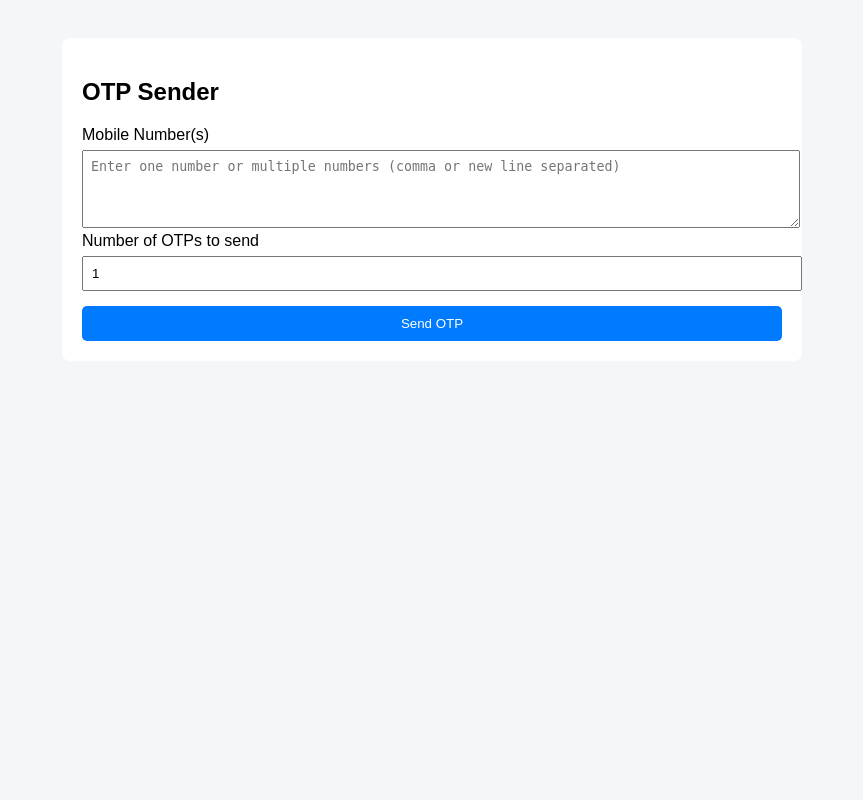
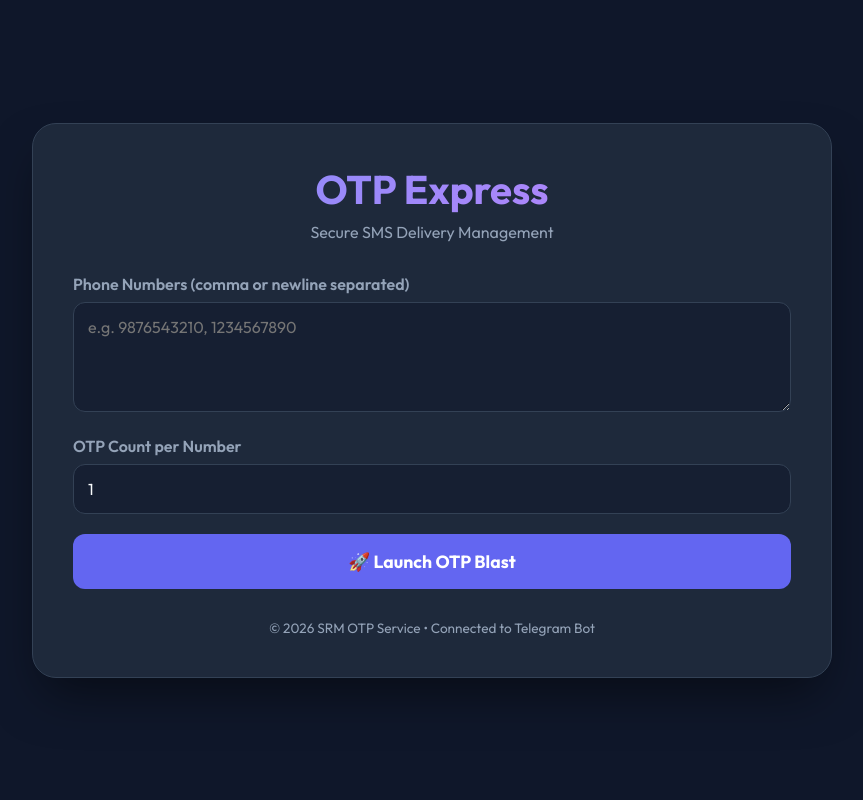
Before and after one commit to Rahul09099/srmu_brute, a Flask app: template templates/index.html in a window 1280 px wide. Shown: the whole page, without its empty margins (208-1071 px from the left). Run offline with Flask 3, Linux system fonts and the light colour scheme; the template is opened without the code that fills it, so the values that code supplies are empty.

Commit message:
Update index.html

```diff
--- a/templates/index.html
+++ b/templates/index.html
@@ -2,93 +2,228 @@
 <html lang="en">
 <head>
     <meta charset="UTF-8">
-    <title>OTP Sender Dashboard</title>
+    <meta name="viewport" content="width=device-width, initial-scale=1.0">
+    <title>OTP Express | SMS Dashboard</title>
+    <link href="https://fonts.googleapis.com/css2?family=Outfit:wght@300;400;600;700&display=swap" rel="stylesheet">
     <style>
+        :root {
+            --primary: #6366f1;
+            --primary-hover: #4f46e5;
+            --bg: #0f172a;
+            --card-bg: #1e293b;
+            --text: #f8fafc;
+            --text-dim: #94a3b8;
+            --success: #10b981;
+            --error: #ef4444;
+            --border: #334155;
+        }
+
+        * {
+            margin: 0;
+            padding: 0;
+            box-sizing: border-box;
+            font-family: 'Outfit', sans-serif;
+        }
+
         body {
-            font-family: Arial, sans-serif;
-            background: #f4f6f9;
-            padding: 30px;
+            background-color: var(--bg);
+            color: var(--text);
+            min-height: 100vh;
+            display: flex;
+            justify-content: center;
+            align-items: center;
+            padding: 20px;
         }
-        .box {
-            background: #fff;
-            padding: 20px;
-            max-width: 700px;
-            margin: auto;
-            border-radius: 8px;
+
+        .container {
+            width: 100%;
+            max-width: 800px;
+            background: var(--card-bg);
+            padding: 40px;
+            border-radius: 24px;
+            box-shadow: 0 25px 50px -12px rgba(0, 0, 0, 0.5);
+            border: 1px solid var(--border);
+            backdrop-filter: blur(10px);
         }
+
+        h1 {
+            font-size: 2.5rem;
+            font-weight: 700;
+            margin-bottom: 8px;
+            text-align: center;
+            background: linear-gradient(135deg, #818cf8 0%, #c084fc 100%);
+            -webkit-background-clip: text;
+            -webkit-text-fill-color: transparent;
+        }
+
+        p.subtitle {
+            text-align: center;
+            color: var(--text-dim);
+            margin-bottom: 32px;
+        }
+
+        .alert {
+            padding: 16px;
+            border-radius: 12px;
+            margin-bottom: 24px;
+            font-weight: 500;
+        }
+
+        .alert-error {
+            background: rgba(239, 68, 68, 0.1);
+            color: var(--error);
+            border: 1px solid rgba(239, 68, 68, 0.2);
+        }
+
+        label {
+            display: block;
+            font-weight: 600;
+            margin-bottom: 8px;
+            color: var(--text-dim);
+        }
+
         textarea, input {
             width: 100%;
-            padding: 8px;
-            margin-top: 6px;
+            background: rgba(15, 23, 42, 0.5);
+            border: 1px solid var(--border);
+            border-radius: 12px;
+            padding: 14px;
+            color: var(--text);
+            font-size: 1rem;
+            margin-bottom: 20px;
+            transition: all 0.2s;
         }
-        button {
-            margin-top: 15px;
-            padding: 10px;
+
+        textarea:focus, input:focus {
+            outline: none;
+            border-color: var(--primary);
+            box-shadow: 0 0 0 3px rgba(99, 102, 241, 0.2);
+        }
+
+        .btn {
             width: 100%;
-            background: #007bff;
+            background: var(--primary);
             color: white;
             border: none;
-            border-radius: 5px;
+            padding: 16px;
+            border-radius: 12px;
+            font-size: 1.1rem;
+            font-weight: 700;
             cursor: pointer;
+            transition: all 0.3s;
+            display: flex;
+            justify-content: center;
+            align-items: center;
+            gap: 10px;
         }
-        table {
-            width: 100%;
-            margin-top: 20px;
-            border-collapse: collapse;
+
+        .btn:hover {
+            background: var(--primary-hover);
+            transform: translateY(-2px);
+            box-shadow: 0 10px 15px -3px rgba(99, 102, 241, 0.4);
         }
-        th, td {
-            border: 1px solid #ddd;
-            padding: 8px;
+
+        .results-section {
+            margin-top: 40px;
+            border-top: 1px solid var(--border);
+            padding-top: 30px;
+        }
+
+        .results-grid {
+            display: grid;
+            gap: 16px;
+        }
+
+        .result-card {
+            background: rgba(15, 23, 42, 0.3);
+            border: 1px solid var(--border);
+            padding: 16px;
+            border-radius: 16px;
+            display: flex;
+            justify-content: space-between;
+            align-items: center;
+        }
+
+        .phone-num {
+            font-weight: 700;
+            font-size: 1.1rem;
+        }
+
+        .status-badge {
+            padding: 6px 12px;
+            border-radius: 20px;
+            font-size: 0.85rem;
+            font-weight: 600;
+            text-transform: uppercase;
+        }
+
+        .status-sent {
+            background: rgba(16, 185, 129, 0.1);
+            color: var(--success);
+        }
+
+        .status-error {
+            background: rgba(239, 68, 68, 0.1);
+            color: var(--error);
+        }
+
+        .stats {
+            margin-top: 12px;
+            font-size: 0.9rem;
+            color: var(--text-dim);
+        }
+
+        .footer {
+            margin-top: 30px;
             text-align: center;
-        }
-        th {
-            background: #eee;
-        }
-        .error {
-            color: red;
-            margin-bottom: 10px;
+            font-size: 0.85rem;
+            color: var(--text-dim);
         }
     </style>
 </head>
 <body>
-
-<div class="box">
-    <h2>OTP Sender</h2>
+    <div class="container">
+        <h1>OTP Express</h1>
+        <p class="subtitle">Secure SMS Delivery Management</p>
 
         {% if error %}
-        <div class="error">{{ error }}</div>
+            <div class="alert alert-error">{{ error }}</div>
         {% endif %}
 
         <form method="POST">
-        <label>Mobile Number(s)</label>
-        <textarea name="numbers" rows="4" placeholder="Enter one number or multiple numbers (comma or new line separated)"></textarea>
+            <label for="numbers">Phone Numbers (comma or newline separated)</label>
+            <textarea name="numbers" id="numbers" rows="4" placeholder="e.g. 9876543210, 1234567890"></textarea>
 
-        <label>Number of OTPs to send</label>
-        <input type="number" name="otp_count" value="1" min="1">
+            <label for="otp_count">OTP Count per Number</label>
+            <input type="number" name="otp_count" id="otp_count" value="1" min="1">
 
-        <button type="submit">Send OTP</button>
+            <button type="submit" class="btn">
+                <span>🚀 Launch OTP Blast</span>
+            </button>
         </form>
 
         {% if results %}
-        <h3>Result</h3>
-        <table>
-            <tr>
-                <th>Mobile</th>
-                <th>Status</th>
-                <th>Sent Now</th>
-                <th>Total Sent</th>
-            </tr>
-            {% for r in results %}
-            <tr>
-                <td>{{ r.phone }}</td>
-                <td>{{ r.status }}</td>
-                <td>{{ r.sent_now }}</td>
-                <td>{{ r.total_sent }}</td>
-            </tr>
+        <div class="results-section">
+            <h2 style="margin-bottom: 20px;">Execution Results</h2>
+            <div class="results-grid">
+                {% for res in results %}
+                <div class="result-card">
+                    <div>
+                        <div class="phone-num">{{ res.phone }}</div>
+                        <div class="stats">Sent now: {{ res.sent_now }} | Overall: {{ res.total_sent }}</div>
+                    </div>
+                    <span class="status-badge {% if 'Error' in res.status %}status-error{% else %}status-sent{% endif %}">
+                        {{ res.status }}
+                    </span>
+                </div>
                 {% endfor %}
-        </table>
+            </div>
+        </div>
         {% endif %}
+
+        <div class="footer">
+            &copy; 2026 SRM OTP Service • Connected to Telegram Bot
         </div>
-
+    </div>
 </body>
 </html>
```
Lines whose indentation alone changed are shown as unchanged.
